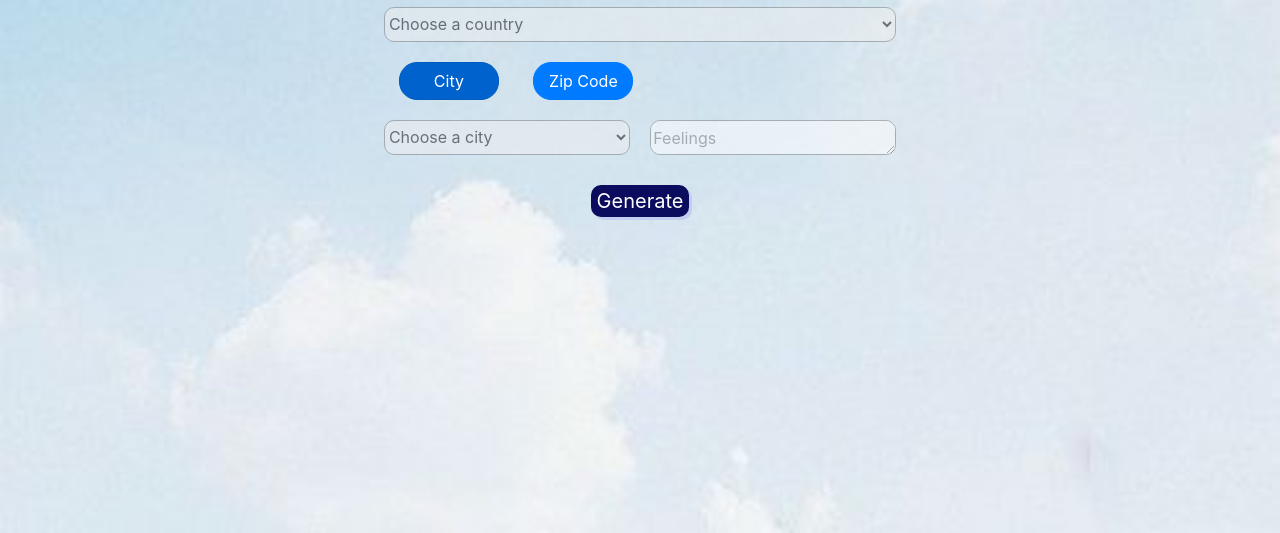
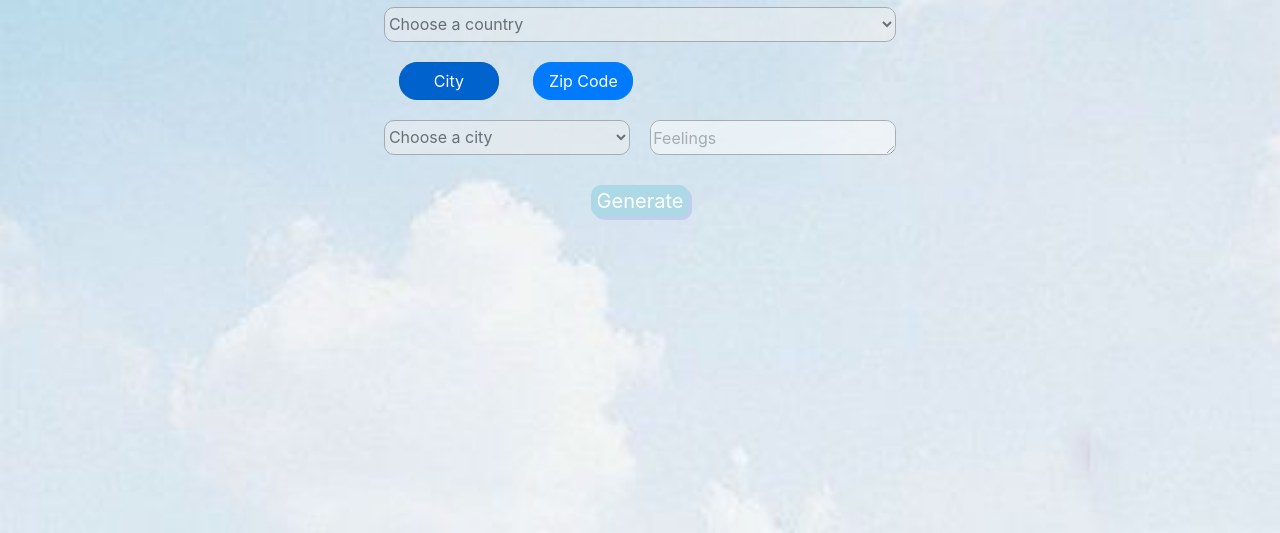
Before and after one commit to MarShallOwn/Weather-App, a website: page website/index.html in a window 1280 px wide. In both pictures the pointer is over the button "Generate". Shown: the part 267-800 px from the top of the page. Drawn offline with nearby package versions, Linux system fonts and the light colour scheme; no server answers.

Commit message:
Change button css

```diff
--- a/website/css/styles.css
+++ b/website/css/styles.css
@@ -82,7 +82,7 @@ button{
 }
 
 button:hover{
-    background-color: #0b0c5d;
+    background-color: lightblue;
     color: white;
 }
 
```
